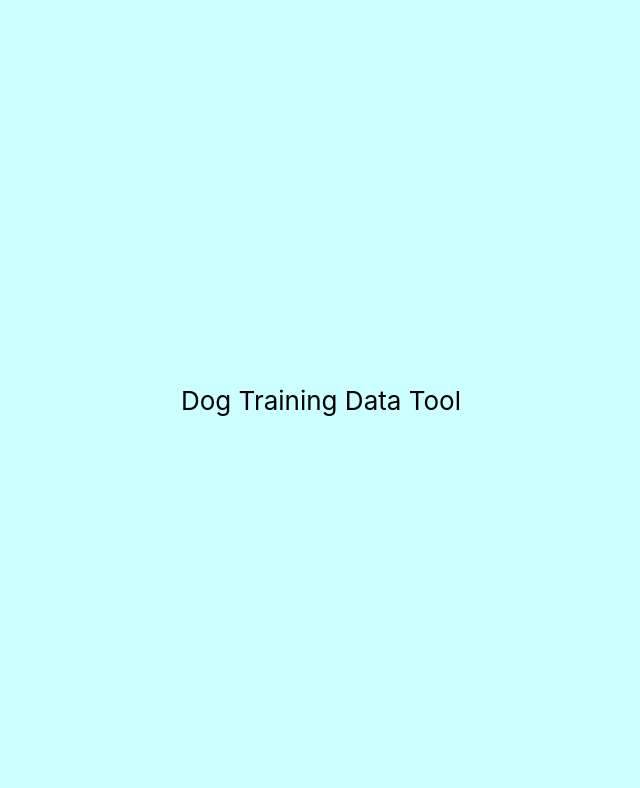
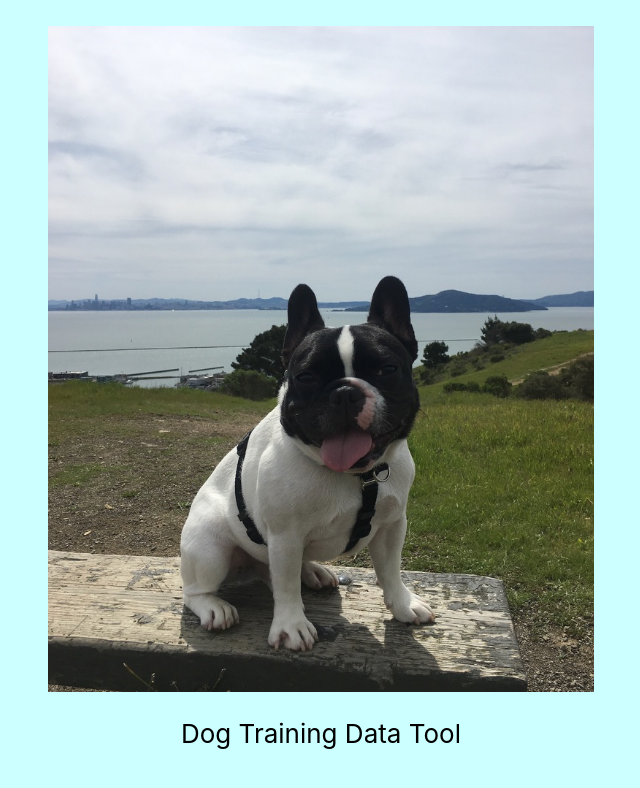
Before and after one commit to laurenelle/dtdt, a React (Create React App) app in the folder dtdt-app/: page / in a window 1280 px wide. Shown: the top 788 px of the page, without its empty margins (319-959 px from the left). Built offline with nearby package versions, Linux system fonts and the light colour scheme.

Commit message:
add balooie image

```diff
--- a/dtdt-app/src/App.js
+++ b/dtdt-app/src/App.js
@@ -1,10 +1,12 @@
 import React from 'react';
 import './App.css';
+import baloo from './majesticBalooie.png';
 
 function App() {
   return (
     <div className="App">
       <header className="App-header">
+        <img src={baloo} alt="mascot"/>
         <p>
           Dog Training Data Tool
         </p>
```
Also changed, not shown: dtdt-app/src/majesticBalooie.png (added).
